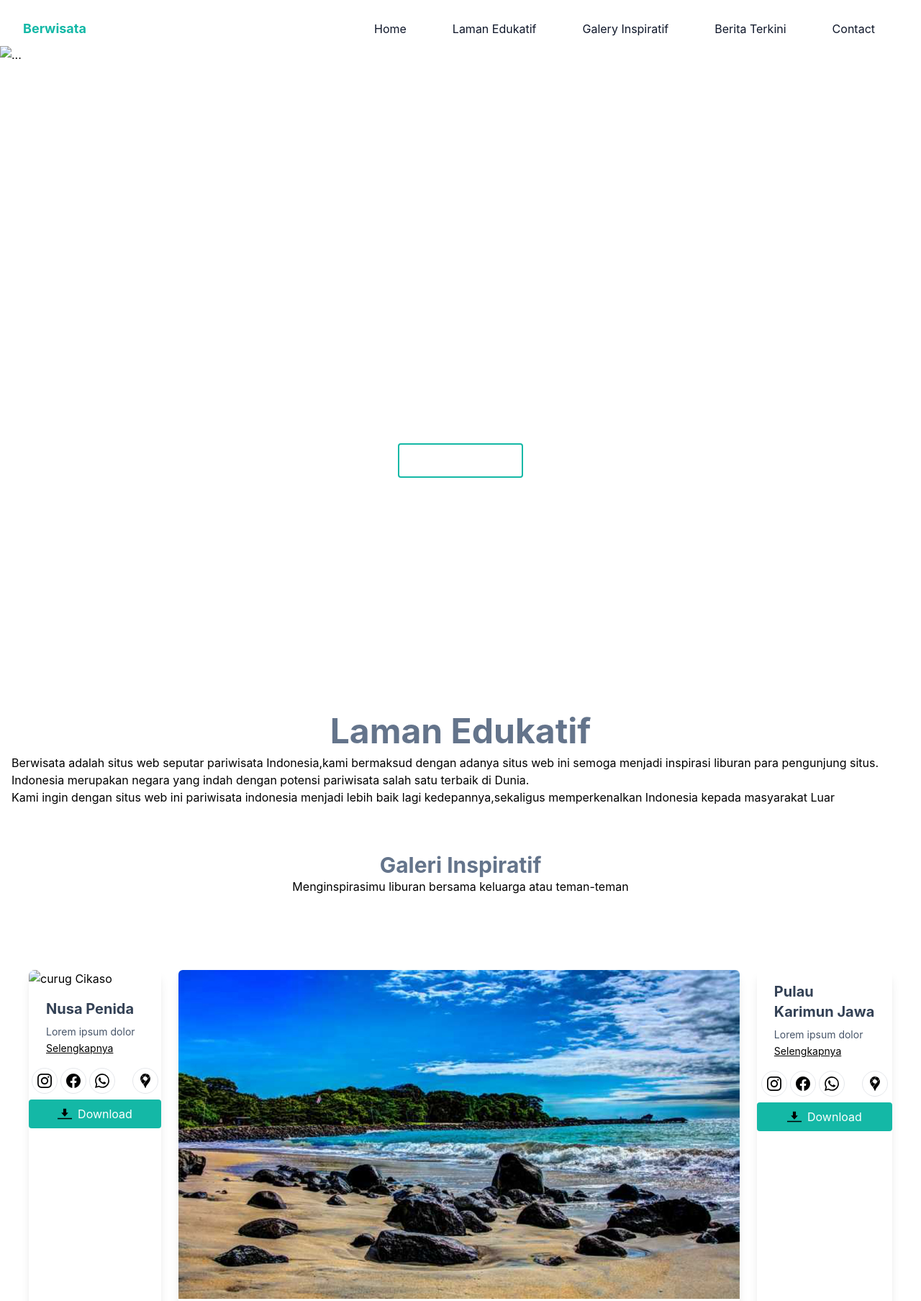
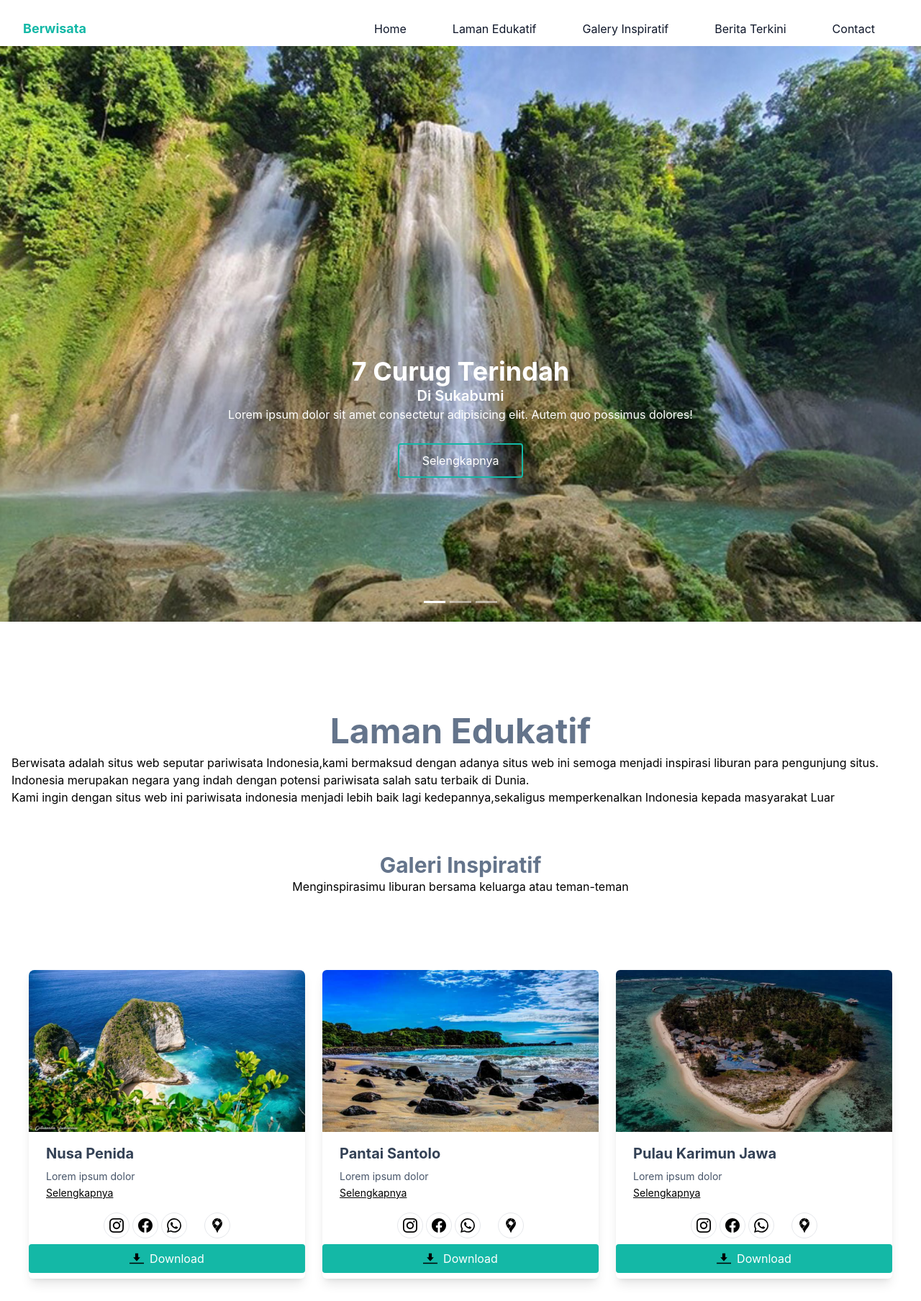
Before and after one commit to Dikadaki/Berwisata, a website: page index.html in a window 1280 px wide. Shown: the top 1808 px of the page at 72% size. Drawn offline with Linux system fonts and the light colour scheme; the site is published under a folder, as on GitHub Pages, so addresses that start at the root find nothing.

Commit message:
Update index.html

```diff
--- a/index.html
+++ b/index.html
@@ -58,7 +58,7 @@
             <div class="carousel-inner relative w-full overflow-hidden">
                 <div class="carousel-item active relative float-left w-full">
                 <img
-                    src="/dist/img/curug cikaso.jpg"
+                    src="dist/img/curug cikaso.jpg"
                     class="w-full items-center h-screen object-cover"
                     alt="..."
                 />
@@ -116,7 +116,7 @@
             </div>
             <div class="mx-auto px-6 font-sans sm:flex sm:gap-6 mt-10">
                 <div class="rounded-md shadow-lg mb-10">
-                    <img src="/dist/img/Nusa Penida.jpg" alt="curug Cikaso" class="rounded-t-lg">
+                    <img src="dist/img/Nusa Penida.jpg" alt="curug Cikaso" class="rounded-t-lg">
                     <div class="px-6 py-4">
                         <div class="font-bold text-xl mb-2 text-slate-700">Nusa Penida</div>
                         <p class="text-sm text-slate-600">Lorem ipsum dolor </p>
@@ -194,7 +194,7 @@
                     </div>
                 </div>
                 <div class="rounded-md shadow-lg overflow-hidden mb-10">
-                    <img src="/dist/img/Karimun Jawa.jpg" alt="">
+                    <img src="dist/img/Karimun Jawa.jpg" alt="">
                     <div class="px-6 py-4">
                         <div class="font-bold text-xl mb-2 text-slate-700">Pulau Karimun Jawa</div>
                         <p class="text-sm text-slate-600">Lorem ipsum dolor </p>
@@ -327,6 +327,6 @@
         </div>
     </footer>
     <script src="dist/js/script.js"></script>
-    <script src="/node_modules/tw-elements/dist/js/index.min.js"></script>
+    <script src="node_modules/tw-elements/dist/js/index.min.js"></script>
 </body>
 </html>
```
